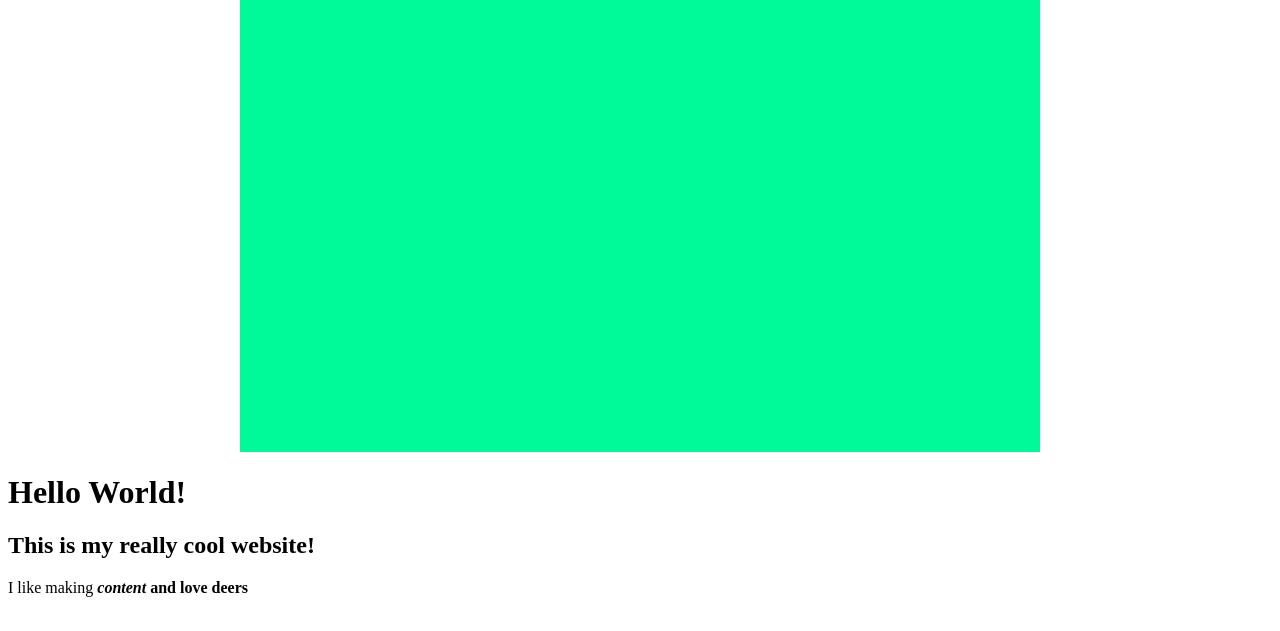
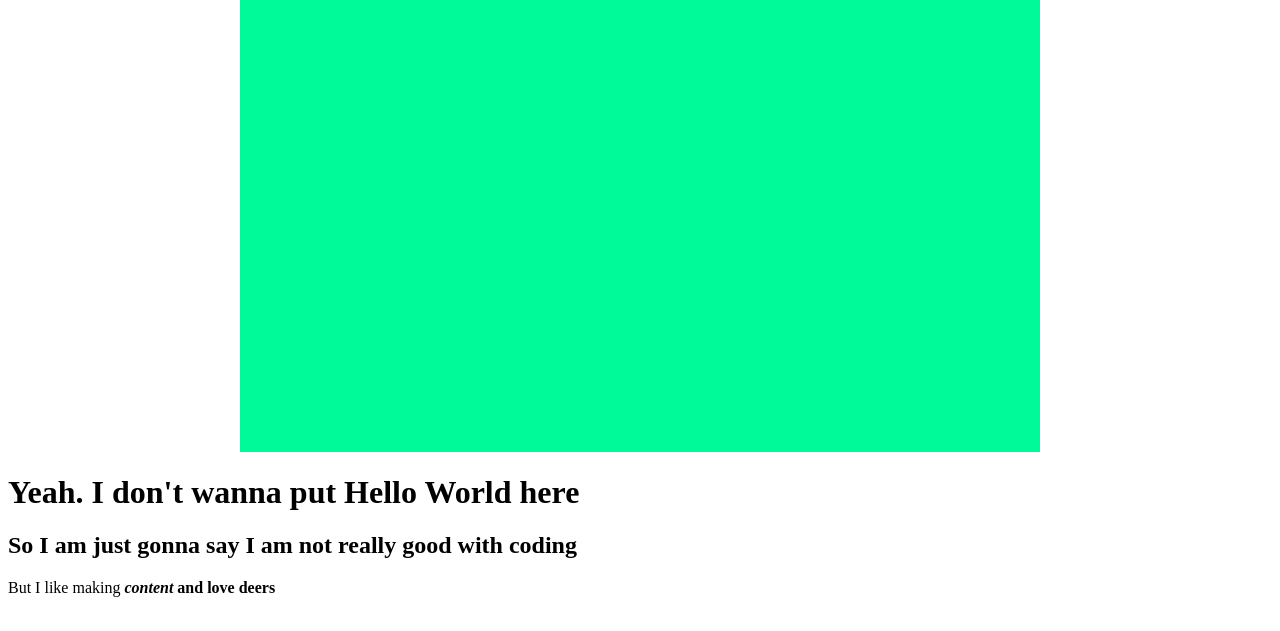
Before and after one commit to Daylen-W/My-First-Website, a plain HTML site: page index.html in a window 1280 px wide. Shown: the part 169-800 px from the top of the page. Drawn offline with Linux system fonts and the light colour scheme.

Commit message:
Prototype
A prototype of the site for the assignment.

```diff
--- a/index.html
+++ b/index.html
@@ -36,8 +36,8 @@
 
 
     </div>
-    <h1> Hello World!</h1>
-    <h2>This is my really cool website!</h2>
-    <p>I like making <i><b>content<b></i> and love deers</p>
+    <h1>Yeah. I don't wanna put Hello World here</h1>
+    <h2>So I am just gonna say I am not really good with coding</h2>
+    <p>But I like making <i><b>content<b></i> and love deers</p>
 <body>
 </html>
```
